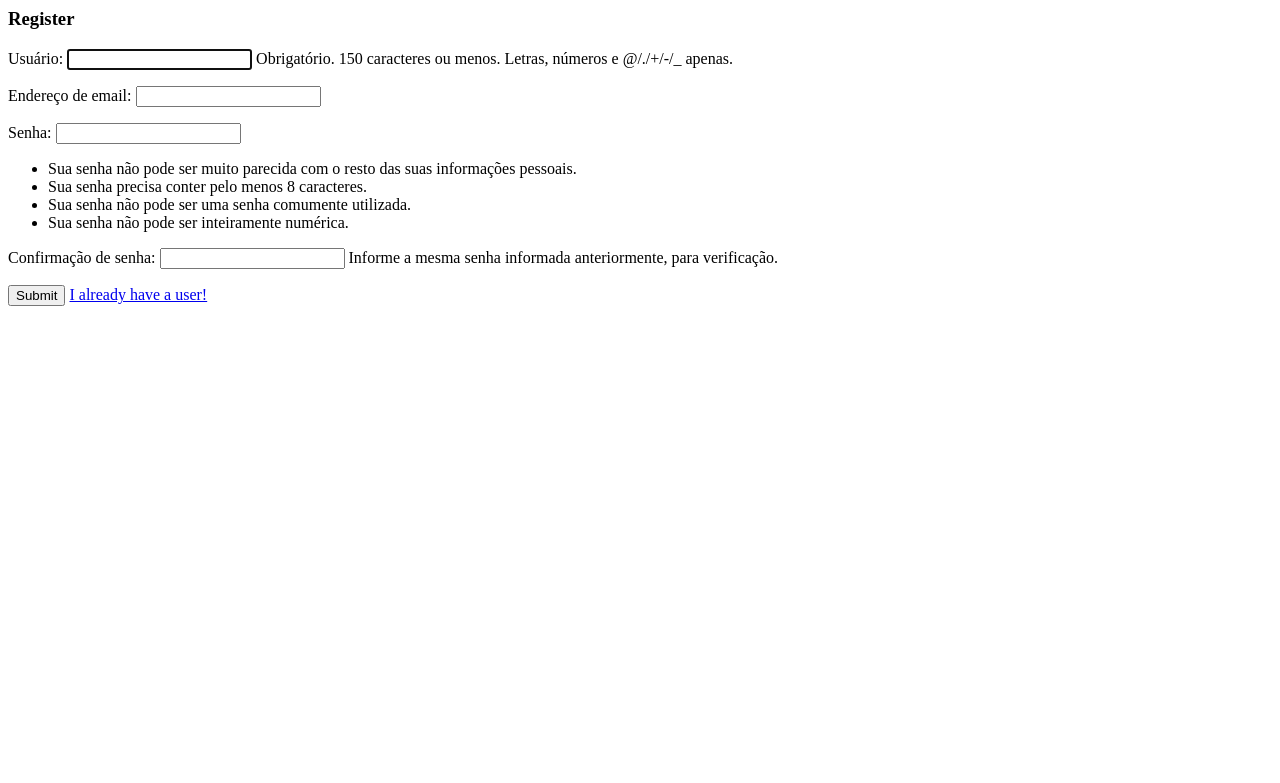
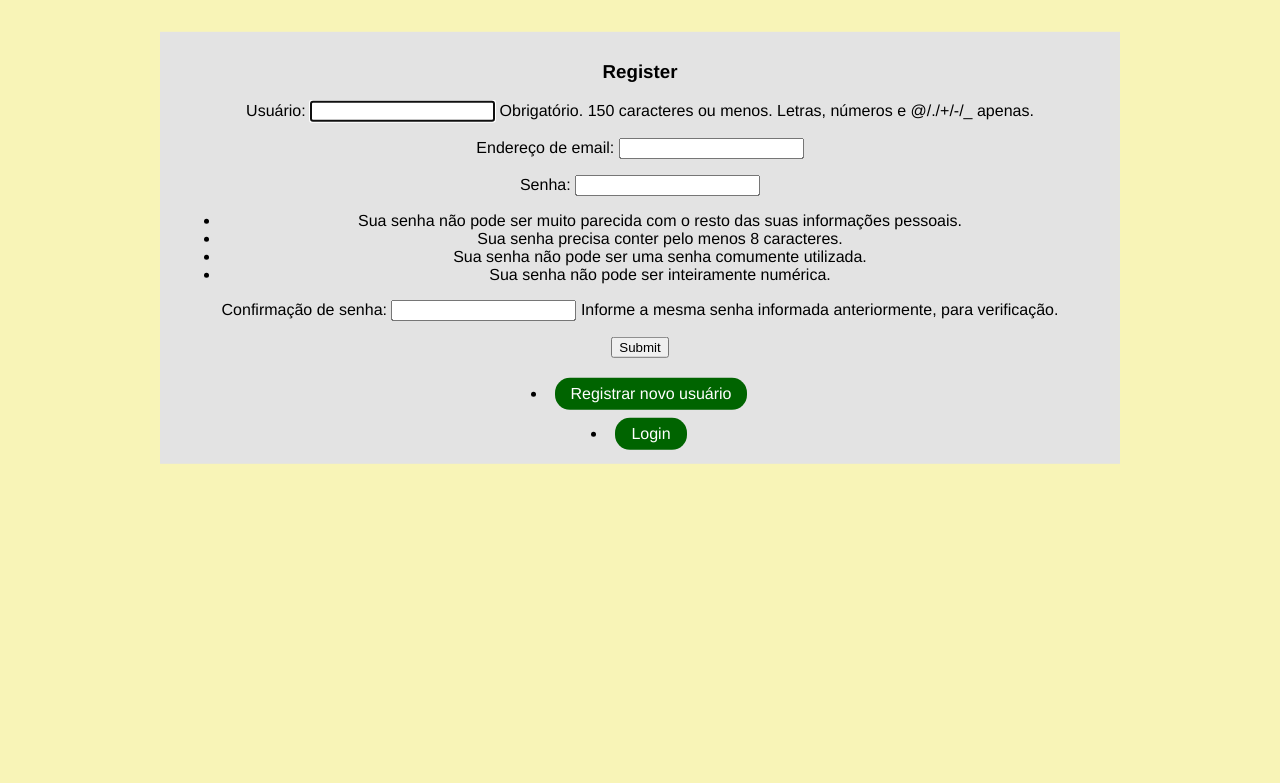
Before and after one commit to gui1080/Prototipo_Eng_Software_2020-1, a Django app: page /register/ in a window 1280 px wide. Shown: the top 783 px of the page. Run offline with Django 3.2, Linux system fonts and the light colour scheme.

Commit message:
formatando htmls

```diff
--- a/eng_soft_prototipo/urls.py
+++ b/eng_soft_prototipo/urls.py
@@ -21,6 +21,7 @@ from home import views
 urlpatterns = [
     path('admin/', admin.site.urls),
 
+    path('', views.welcome, name="welcome"),
     path('register/', views.register, name="register"),
     path('register/advanced_register', views.advanced_register, name="register_advanced"),
     path('login/', views.login_page, name="login"),
--- a/home/models.py
+++ b/home/models.py
@@ -21,6 +21,8 @@ class Tesouro_Direto_Compra(models.Model):
     comprador = models.ForeignKey(User, null=True, on_delete=models.SET_NULL)
     valor = models.PositiveIntegerField()
     produto = models.ForeignKey(Novo_Tesouro_Direto, null=True, on_delete=models.SET_NULL)
+    id_compra = models.PositiveIntegerField(default='123456')
+    #dia_da_compra = models.DateField(auto_now_add=True)
 
     # def __str__(self):
         # return self.valor
--- a/home/views.py
+++ b/home/views.py
@@ -9,9 +9,15 @@ from django.contrib.auth import authenticate, login, logout
 
 from home.models import Novo_Tesouro_Direto
 
+from random import randint
+
 # user teste, sem privilégios de adm
 # user: testeagr
 # password: Ag45fGhe095
+
+def welcome(request):
+
+    return render(request, 'welcome.html')
 
 def tesouro_direto(request):
     tds = Novo_Tesouro_Direto.objects.all()
@@ -41,6 +47,7 @@ def tesouro_direto(request):
         if form.is_valid():
             instance=form.save(commit=False)
             instance.comprador = request.user
+            instance.id_compra = randint(100000, 999999)
             instance.save()
             return redirect('/home')
 
--- a/templates/meu_cadastro.html
+++ b/templates/meu_cadastro.html
@@ -5,6 +5,11 @@
 <div class="grid-container">
 
   <div class="grid-item">
+
+    <p>Nome: {{ cadastro.nome }}</p>
+
+    <p>Usuário: {{ cadastro.usuario }}</p>
+
     <p>CPF: {{ cadastro.cpf }}</p>
 
     <p>Endereço: {{ cadastro.endereco }}</p>
--- a/templates/register.html
+++ b/templates/register.html
@@ -1,3 +1,8 @@
+{% extends 'welcome.html' %}
+
+{% block content %}
+
+
 <h3>Register</h3>
 
 <form method="POST" action="">
@@ -6,9 +11,9 @@
 
     <input type="submit" name="Create User">
 
-    <a href="/login">I already have a user!</a>
-
     {{form.errors}}
 
 
 </form>
+
+{% endblock %}
--- /dev/null
+++ b/templates/welcome.html
@@ -0,0 +1,71 @@
+<! doctype html >
+
+<html>
+
+  <head>
+
+    <title> Bem vindo! </title>
+    <meta charset="utf-8"/>
+
+    <style type="text/css">
+
+      body{
+        font-family: Helvetica, sans-serif;
+
+        display: inline-block;
+
+        margin-left: auto;
+        margin-right: auto;
+
+        background-color: rgba(235, 220, 19, 0.3);
+        -webkit-font-smoothing: antialised;
+        position: absolute;
+        top: 30%;
+        left: 50%;
+        transform: translate(-50%, -50%);
+
+      }
+
+      #wrap{
+        width: 920px;
+        background: #e3e3e3;
+        padding: 10px 20px;
+        float: center;
+        text-align: center;
+        margin: auto;
+        position: relative;
+      }
+
+      .button {
+        background-color: #006400;
+        border-radius:15px;
+        border: none;
+        color: white;
+        padding: 7px 16px;
+        text-align: center;
+        text-decoration: none;
+        display: inline-block;
+        font-size: 16px;
+        margin: 4px 2px;
+        cursor: pointer;
+      }
+
+
+    </style>
+
+  </head>
+
+  <div id="wrap">
+
+    <body>
+
+      {% block content %} {% endblock %}
+
+      <li><a href="/register" class="button">Registrar novo usuário</a></li>
+      <li><a href="/login" class="button">Login</a></li>
+
+    </body>
+
+  </div>
+
+</html>
```
Also changed, not shown: templates/advanced_register.html (+8 -1 lines), templates/login.html (+7 -1 lines), templates/minhas_compras.html (+9 -10 lines), db.sqlite3, home/migrations/0006_tesouro_direto_compra_id_compra.py (added), templates/alterar_dados.html (deleted).
